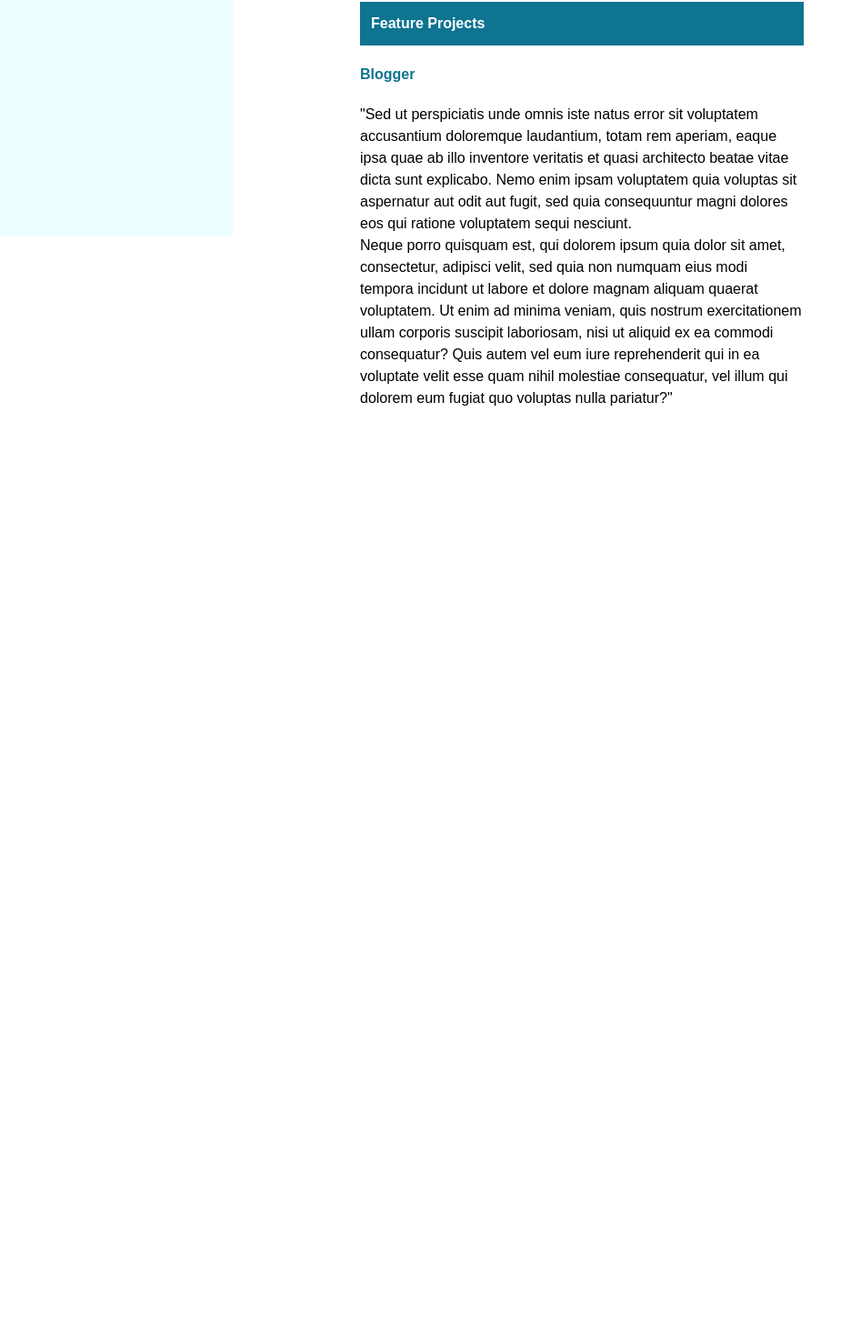
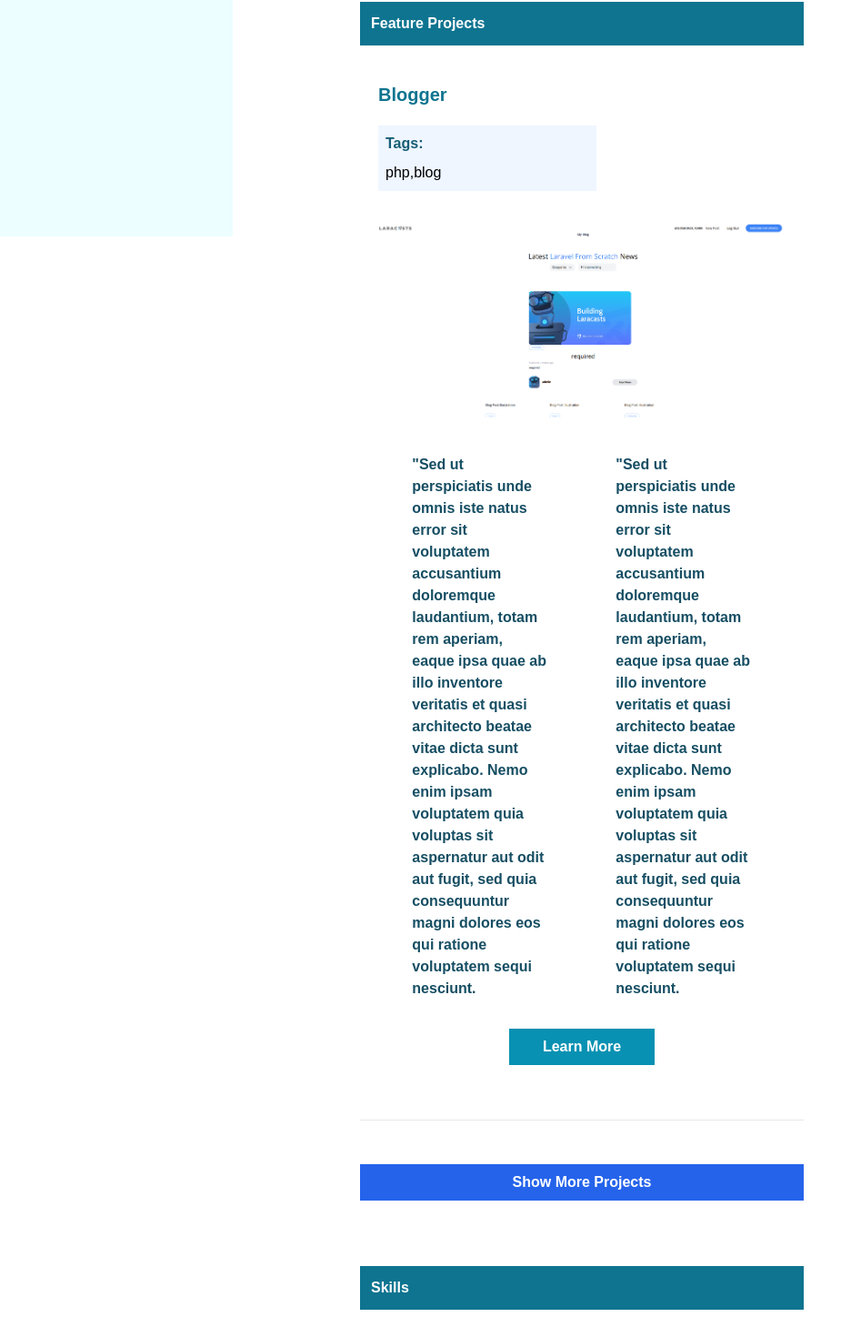
Before and after one commit to parischaralampidis3/portfolio_test, a React (Create React App) app: page / in a window 1280 px wide. Shown: the part 540-2010 px from the top of the page at 91% size, without its empty margins (0-947 px from the left). Before the commit the page ends 1002 px from the top, so only its background shows below. Built offline with nearby package versions, Linux system fonts and the light colour scheme.

Commit message:
finish projects section

```diff
--- a/src/Components/Partials/Gallery.js
+++ b/src/Components/Partials/Gallery.js
@@ -1,33 +1,161 @@
-import React from "react";
+import { React, useState } from "react";
+function Gallery() {
+  const [isActive, setIsActive] = useState(true);
+  const [message, setMessage] = useState(false);
+  const handleClick = (event) => {
+    setIsActive((current) => !current);
+    setMessage((current) => !current);
+  };
 
-function Gallery() {
   return (
     <div className=" mt-12 p-3 mx-auto  w-2/5">
       <div className="container h-3/4 bg-cyan-700 ">
         <h1 className="font-semibold text-white p-3">Feature Projects</h1>
       </div>
-      <div>
 
+      {/** --------- first portfolio project ---------- */}
+      <div className="p-5">
+        <div>
+          <h1 className="mt-5 text-xl font-semibold text-cyan-700">Blogger</h1>
+        </div>
 
+        <div className="mt-5 mx-0 bg-blue-50 w-60 p-2">
+          <h3 className="text-cyan-800 font-semibold">Tags:</h3>
+          <p className="mt-2">php,blog </p>
+        </div>
+        <div className="mt-8">
+          <img
+            src="..\assets\images\project_images\blogger_screenshot_03.png"
+            alt="project_image"
+          />
+
+          <div className="grid grid-cols-2 gap-0 mt-5 text-cyan-900 font-semibold">
+            <p className="mt-5 w-2/3  mx-auto">
+              "Sed ut perspiciatis unde omnis iste natus error sit voluptatem
+              accusantium doloremque laudantium, totam rem aperiam, eaque ipsa
+              quae ab illo inventore veritatis et quasi architecto beatae vitae
+              dicta sunt explicabo. Nemo enim ipsam voluptatem quia voluptas sit
+              aspernatur aut odit aut fugit, sed quia consequuntur magni dolores
+              eos qui ratione voluptatem sequi nesciunt.
+            </p>
+
+            <p className="mt-5 w-2/3  mx-auto">
+              "Sed ut perspiciatis unde omnis iste natus error sit voluptatem
+              accusantium doloremque laudantium, totam rem aperiam, eaque ipsa
+              quae ab illo inventore veritatis et quasi architecto beatae vitae
+              dicta sunt explicabo. Nemo enim ipsam voluptatem quia voluptas sit
+              aspernatur aut odit aut fugit, sed quia consequuntur magni dolores
+              eos qui ratione voluptatem sequi nesciunt.
+            </p>
+          </div>
+        </div>
+
+        <div className="mt-8 bg-cyan-600 w-40 text-center mx-auto p-2 text-white font-semibold">
+          <button>Learn More</button>
+        </div>
       </div>
-      <h1 className="mt-5 font-semibold text-cyan-700">Blogger</h1>
-      <p className="mt-5  mx-auto">
-        "Sed ut perspiciatis unde omnis iste natus error sit voluptatem
-        accusantium doloremque laudantium, totam rem aperiam, eaque ipsa quae ab
-        illo inventore veritatis et quasi architecto beatae vitae dicta sunt
-        explicabo. Nemo enim ipsam voluptatem quia voluptas sit aspernatur aut
-        odit aut fugit, sed quia consequuntur magni dolores eos qui ratione
-        voluptatem sequi nesciunt.</p>
-      <p>
-         Neque porro quisquam est, qui dolorem ipsum
-        quia dolor sit amet, consectetur, adipisci velit, sed quia non numquam
-        eius modi tempora incidunt ut labore et dolore magnam aliquam quaerat
-        voluptatem. Ut enim ad minima veniam, quis nostrum exercitationem ullam
-        corporis suscipit laboriosam, nisi ut aliquid ex ea commodi consequatur?
-        Quis autem vel eum iure reprehenderit qui in ea voluptate velit esse
-        quam nihil molestiae consequatur, vel illum qui dolorem eum fugiat quo
-        voluptas nulla pariatur?"
-      </p>
+
+      {/** ------------------------------------- */}
+      <hr className="mt-10" />
+      {/** --------- second portfolio project ---------- */}
+
+      <div className={isActive ? "hidden" : ""}>
+        <div className="mt-16 p-6">
+          <div>
+            <h1 className="mt-5 text-xl font-semibold text-cyan-700">Lang</h1>
+          </div>
+
+          <div className="mt-5 mx-0 bg-blue-50 w-60 p-2">
+            <h3 className="text-cyan-800 font-semibold">Tags:</h3>
+            <p className="mt-2">Php,Laravel,React.js,CRUD </p>
+          </div>
+          <div className="mt-8">
+            <img
+              src="..\assets\images\project_images\blogger_screenshot_03.png"
+              alt="project_image"
+            />
+
+            <div className="grid grid-cols-2 gap-0 mt-5 text-cyan-900 font-semibold">
+              <p className="mt-5 w-2/3  mx-auto">
+                "Sed ut perspiciatis unde omnis iste natus error sit voluptatem
+                accusantium doloremque laudantium, totam rem aperiam, eaque ipsa
+                quae ab illo inventore veritatis et quasi architecto beatae
+                vitae dicta sunt explicabo. Nemo enim ipsam voluptatem quia
+                voluptas sit aspernatur aut odit aut fugit, sed quia
+                consequuntur magni dolores eos qui ratione voluptatem sequi
+                nesciunt.
+              </p>
+
+              <p className="mt-5 w-2/3  mx-auto">
+                "Sed ut perspiciatis unde omnis iste natus error sit voluptatem
+                accusantium doloremque laudantium, totam rem aperiam, eaque ipsa
+                quae ab illo inventore veritatis et quasi architecto beatae
+                vitae dicta sunt explicabo. Nemo enim ipsam voluptatem quia
+                voluptas sit aspernatur aut odit aut fugit, sed quia
+                consequuntur magni dolores eos qui ratione voluptatem sequi
+                nesciunt.
+              </p>
+            </div>
+          </div>
+
+          <div className="mt-8 bg-cyan-600 w-40 text-center mx-auto p-2 text-white font-semibold">
+            <button>Learn More</button>
+          </div>
+        </div>
+        <hr className="mt-10" />
+        {/** -------------------------------------- */}
+        <div class="mt-16 p-6">
+          <div>
+            <h1 className="mt-5 text-xl font-semibold text-cyan-700">
+              Product List
+            </h1>
+          </div>
+
+          <div className="mt-5 mx-0 bg-blue-50 w-80 p-3">
+            <h3 className="text-cyan-800 font-semibold">Tags:</h3>
+            <p className="mt-2">Php,Javascript,CSS3,HTML5,CRUD </p>
+          </div>
+          <div className="mt-8">
+            <img
+              src="..\assets\images\project_images\blogger_screenshot_03.png"
+              alt="project_image"
+            />
+
+            <div className="grid grid-cols-2 gap-0 mt-5 text-cyan-900 font-semibold">
+              <p className="mt-5 w-2/3  mx-auto">
+                "Sed ut perspiciatis unde omnis iste natus error sit voluptatem
+                accusantium doloremque laudantium, totam rem aperiam, eaque ipsa
+                quae ab illo inventore veritatis et quasi architecto beatae
+                vitae dicta sunt explicabo. Nemo enim ipsam voluptatem quia
+                voluptas sit aspernatur aut odit aut fugit, sed quia
+                consequuntur magni dolores eos qui ratione voluptatem sequi
+                nesciunt.
+              </p>
+
+              <p className="mt-5 w-2/3  mx-auto">
+                "Sed ut perspiciatis unde omnis iste natus error sit voluptatem
+                accusantium doloremque laudantium, totam rem aperiam, eaque ipsa
+                quae ab illo inventore veritatis et quasi architecto beatae
+                vitae dicta sunt explicabo. Nemo enim ipsam voluptatem quia
+                voluptas sit aspernatur aut odit aut fugit, sed quia
+                consequuntur magni dolores eos qui ratione voluptatem sequi
+                nesciunt.
+              </p>
+            </div>
+          </div>
+
+          <div className="mt-8 bg-cyan-600 w-40 text-center mx-auto p-2 text-white font-semibold">
+            <button>Learn More</button>
+          </div>
+        </div>
+        <hr className="mt-10" />
+      </div>
+
+      <div className="mt-12 bg-blue-600 w-100 text-center mx-auto p-2 text-white font-semibold">
+        <button onClick={handleClick}>
+          {message ? "Hide Projects" : "Show More Projects"}
+        </button>
+      </div>
     </div>
   );
 }
--- /dev/null
+++ b/src/Components/Partials/Skills.js
@@ -0,0 +1,25 @@
+import React from "react";
+import "../../Profile.css";
+
+function Skills() {
+  return (
+    <div className=" mt-12 p-3 mx-auto  w-2/5">
+    <div className="container h-3/4 bg-cyan-700 ">
+      <h1 className="font-semibold text-white p-3">Skills</h1>
+    </div>
+
+    {/** --------- first portfolio project ---------- */}
+    <div className="p-5">
+
+
+
+      <div className="mt-8">
+
+      </div>
+
+    </div>
+
+  </div>
+  );
+}
+export default Skills;
--- a/src/Components/Views/Home.js
+++ b/src/Components/Views/Home.js
@@ -1,11 +1,16 @@
 import React from "react";
 import Profile from "../Partials/Profile";
 import Gallery from "../Partials/Gallery";
+import Skills from "../Partials/Skills";
 function Home (){
     return(
     <div className="mt-5">
+
         <Profile/>
+
         <Gallery/>
+         <Skills/>
+
     </div>
 
     )
```
Also changed, not shown: public/assets/scripts/app.js (added).
